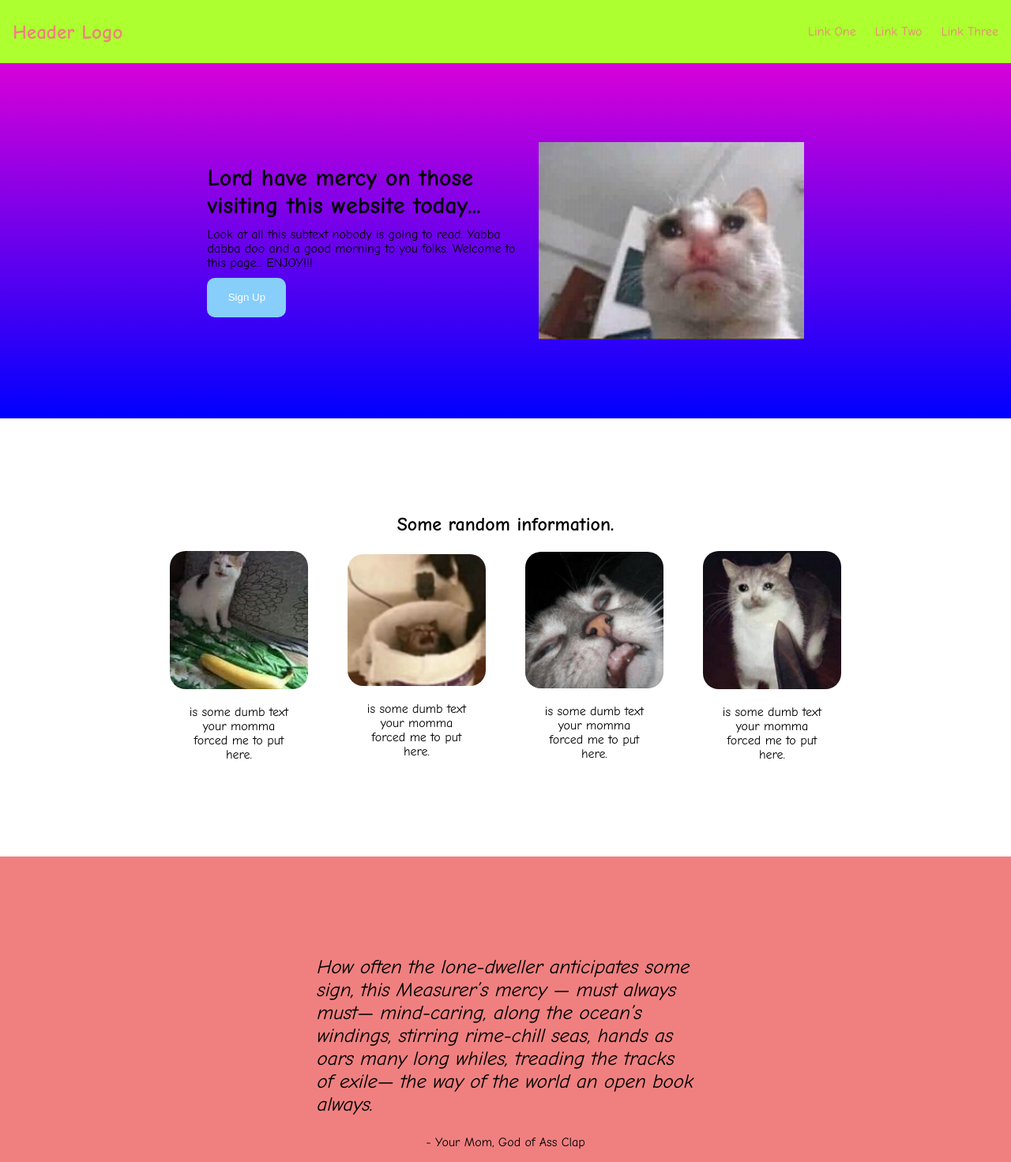
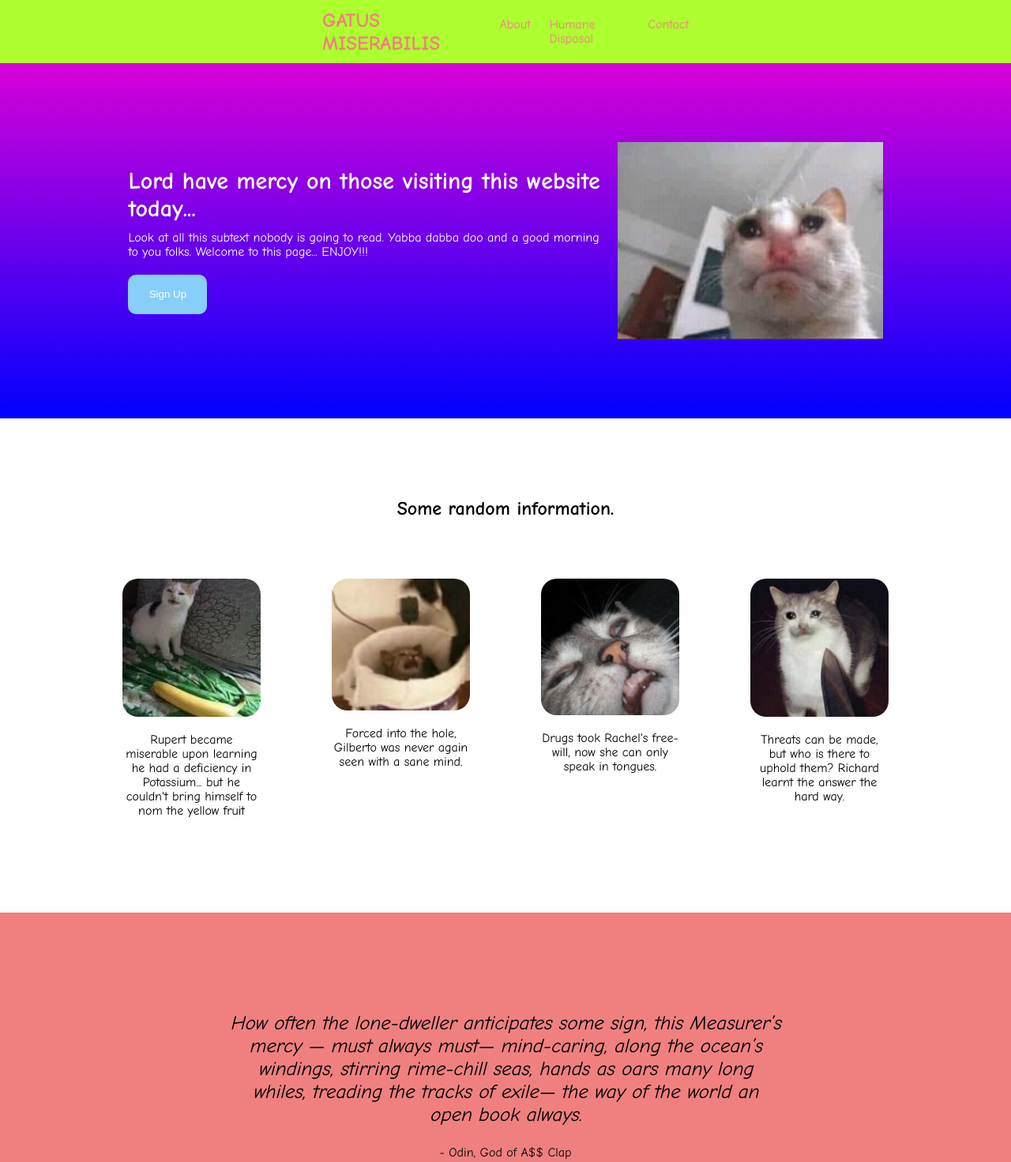
Before and after one commit to tstloc01-1059/landing-page, a plain HTML site: page index.html in a window 1280 px wide. Shown: the top 1472 px of the page at 79% size. Drawn offline with Linux system fonts and the light colour scheme; a web font is replaced by a local one.

Commit message:
final update with layout alignment,links and some small aesthetic mods from the earlier version... thoughts and prayers

```diff
--- a/index.html
+++ b/index.html
@@ -16,12 +16,12 @@
         <!-- THIS IS WHERE THE HEADER STARTS -->
 
         <div id="header">
-            <div class="logo">Header Logo</div>
+            <div class="logo"><a href="index.html">GATUS MISERABILIS</a></div>
             <div>
                 <ul class="menu">
-                    <li><a href="">Link One</a></li>
-                    <li><a href="">Link Two</a></li>
-                    <li><a href="">Link Three</a></li>
+                    <li><a href="https://youtube.com/shorts/LrtV-aTxWeI?si=C16fd7BXYmUof0zV" rel="noopener noreferrer" target="_blank">About</a></li>
+                    <li><a href="https://youtu.be/YqMpdti1dvg?si=X8kZGXxMLwhan0iz" rel="noopener noreferrer" target="_blank">Humane Disposal</a></li>
+                    <li><a href="https://www.youtube.com/watch?v=hjlxFJfjxvY" rel="noopener noreferrer" target="_blank">Contact</a></li>
                 </ul>
             </div>
         </div>
@@ -45,20 +45,19 @@
             <div class="cards">
                 <div class="card">
                     <img src="imgs/cat2_1.jpeg" alt="this is an image">
-                    <div class="text">is some dumb text your momma forced me to put here.</div>
+                    <div class="text">Rupert became miserable upon learning he had a deficiency in Potassium... but he couldn't bring himself to nom the yellow fruit</div>
                 </div>
                 <div class="card">
                     <img src="imgs/cat2_2.png" alt="this is an image">
-                    <div class="text">is some dumb text your momma forced me to put here.</div>
+                    <div class="text">Forced into the hole, Gilberto was never again seen with a sane mind.</div>
                 </div>
                 <div class="card">
                     <img src="imgs/cat2_3.png" alt="this is an image">
-                    <div class="text">is some dumb text your momma forced me to put here.</div>
+                    <div class="text">Drugs took Rachel's free-will, now she can only speak in tongues.</div>
                 </div>
                 <div class="card">
                     <img src="imgs/cat2_4.jpg" alt="this is an image">
-                    <div class="text">is some dumb text your momma
-                        forced me to put here.</div>
+                    <div class="text">Threats can be made, but who is there to uphold them? Richard learnt the answer the hard way.</div>
                 </div>
             </div>
         </div>
@@ -75,7 +74,7 @@
                     many long whiles, treading the tracks of exile—
                     the way of the world an open book always.</p>
             </div>
-            <div class="author">- Your Mom, God of Ass Clap</div>
+            <div class="author">- Odin, God of A$$ Clap</div>
         </div>
 
         <!-- THIS IS WHERE BLOCK4 STARTS -->
@@ -94,7 +93,7 @@
 
 
         <div id="footer">
-            <div class="footer_text">Copyright © WOWOWOWOOWWW DONT GET TOO EXXCITED 2025</div>
+            <div class="footer_text">Copyright © WOWOWOWOOWWW DONT GET TOO EXXXCITED 2025</div>
         </div>
 
     </main>
--- a/styles.css
+++ b/styles.css
@@ -44,14 +44,14 @@ ul {
 #header .logo {
     font-size: 25px;
     font-weight: bold;
-    padding-left: 1vh;
+    padding-left: 400px;
     color: lightcoral;
 }
 
 .menu {
     display: flex;
     gap: 3vh;
-    padding-right: 1vh;
+    padding-right: 400px;
 
 }
 
@@ -65,7 +65,8 @@ ul {
 }
 
 #block1 .block1-text {
-    max-width: 50vh;
+    max-width: 600px;
+    color: white;
 }
 
 #block1 .title1 {
@@ -76,7 +77,8 @@ ul {
 
 #block1 img {
     max-height: 250px;
-    max-width: 400px;
+    max-width: 500px;
+        object-fit: cover;
 }
 
 .signup {
@@ -89,7 +91,7 @@ ul {
 }
 
 .signup.top {
-    margin-top: 10px;
+    margin-top: 20px;
     border: none;
 }
 
@@ -113,36 +115,34 @@ ul {
     display: flex;
     align-items: center;
     justify-content: center;
-    padding: 20px;
+    padding-bottom: 75px;
 }
 
 #block2 .cards {
     display: flex;
     justify-content: center;
-    align-items: center;
+    /* align-items: center; */
     gap: 50px;
 
 }
 
 #block2 .card {
     display: flex;
-    justify-content: center;
-    align-items: center;
+    justify-content:flex-start;
+    align-items:center;
     flex-direction: column;
-    max-width: 175px;
 }
 
 #block2 .text {
     text-align: center;
     margin: 20px;
+    max-width: 175px;
 }
 
 #block2 img {
     max-width: 175px;
     max-height: 175px;
     border-radius: 20px;
-    border-color: lime;
-    border: 10px;
 }
 
 #block3 {
@@ -156,8 +156,9 @@ ul {
 
 #block3 .quote {
     font-size: 25px;
-    max-width: 60vh;
+    max-width: 700px;
     font-style: italic;
+    text-align: center;
 }
 
 #block4 {
```
Also changed, not shown: 1 other file.
